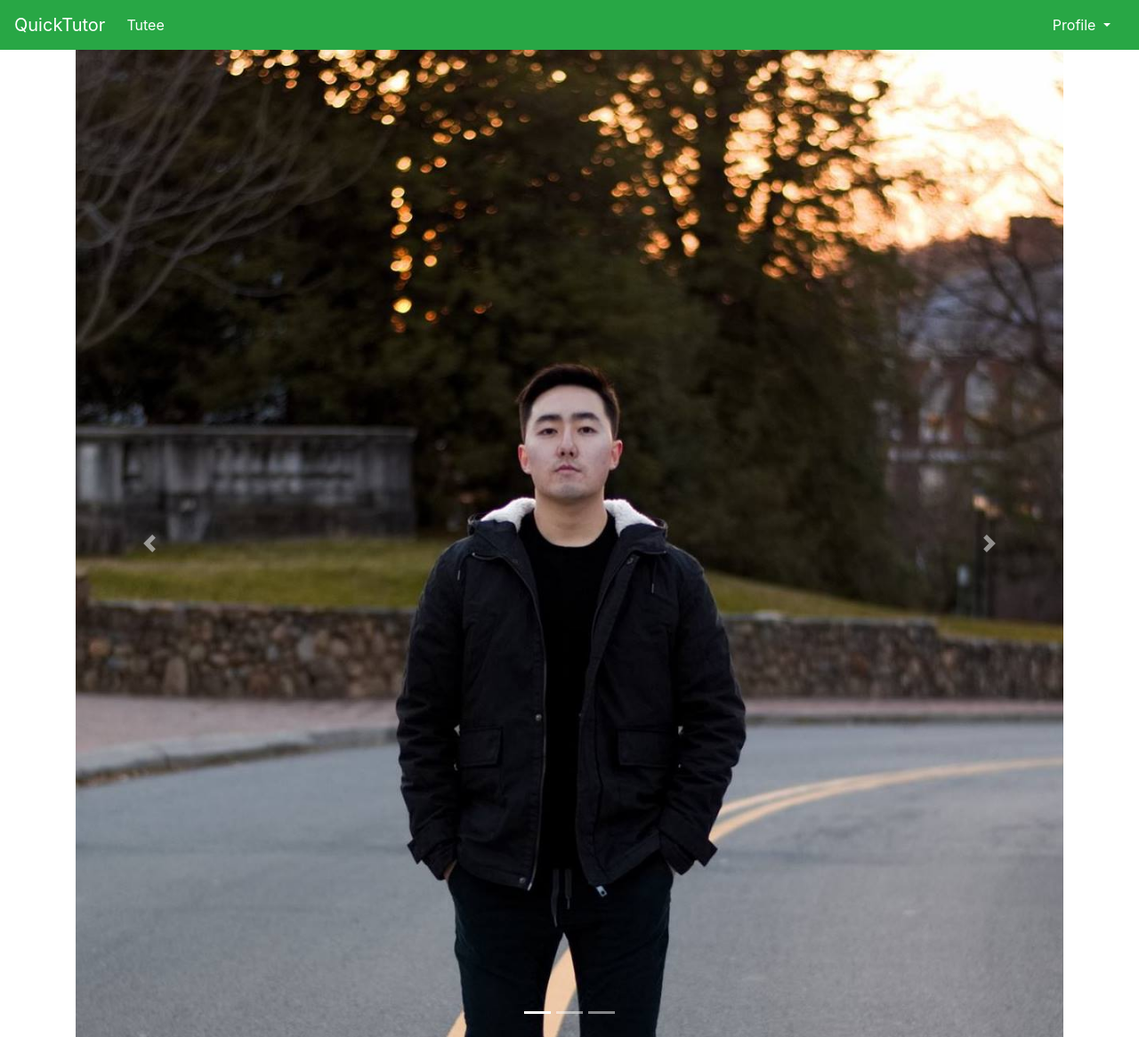
After one commit to yl2vv/Quick-Tutor, a Django app: page /results/ in a window 1280 px wide. The commit adds this page. Shown: the whole page at 89% size. Run offline with Django 3.2, Linux system fonts and the light colour scheme; some libraries are stand-ins or nearby versions.

Commit message:
Linked questions page to results page and started carousel

```diff
--- a/main/templates/main/question.html
+++ b/main/templates/main/question.html
@@ -47,7 +47,8 @@
                 <label for="comments">Additional Comments:</label>
                 <textarea class="form-control" id="comments" rows="3"></textarea>
               </div>
-            <button type="submit" class="btn btn-success">Submit</button>
+            <!-- <button href="results" type="submit" class="btn btn-success btn-lg btn-block" >Submit</button> -->
+            <a href="results" type="submit" class="btn btn-success btn-lg btn-block" role="button">Submit</a>
         </form>
     </div>
 </div>
--- /dev/null
+++ b/main/templates/main/results.html
@@ -0,0 +1,56 @@
+<script src="https://code.jquery.com/jquery-2.1.3.min.js"></script>
+<link rel="stylesheet" href="https://maxcdn.bootstrapcdn.com/bootstrap/4.4.1/css/bootstrap.min.css" integrity="sha384-Vkoo8x4CGsO3+Hhxv8T/Q5PaXtkKtu6ug5TOeNV6gBiFeWPGFN9MuhOf23Q9Ifjh" crossorigin="anonymous">
+<script src="js/bootstrap.min.js" crossorigin="anonymous"></script>
+
+<nav class="navbar navbar-expand-lg navbar-light bg-success">
+    <a class="navbar-brand text-white" href="#">QuickTutor</a>
+    <button class="navbar-toggler" type="button" data-toggle="collapse" data-target="#navbarSupportedContent" aria-controls="navbarSupportedContent" aria-expanded="false" aria-label="Toggle navigation">
+      <span class="navbar-toggler-icon"></span>
+    </button>
+
+    <div class="collapse navbar-collapse" id="navbarSupportedContent">
+      <ul class="navbar-nav mr-auto">
+        <li class="nav-item active">
+          <a class="nav-link text-white" href="#">Tutee <span class="sr-only">(current)</span></a>
+        </li>
+      </ul>
+      <div class="nav-item dropdown">
+        <a class="nav-link dropdown-toggle text-white" href="#" id="navbarDropdown" role="button" data-toggle="dropdown" aria-haspopup="true" aria-expanded="false">
+          Profile
+        </a>
+        <div class="dropdown-menu" aria-labelledby="navbarDropdown">
+          <a class="dropdown-item" href="#">Profile</a>
+          <a class="dropdown-item" href="#">Logout</a>
+        </div>
+      </div>
+    </div>
+</nav>
+
+<div class="container">
+  <div id="carouselExampleIndicators" class="carousel slide" data-ride="carousel">
+    <ol class="carousel-indicators">
+      <li data-target="#carouselExampleIndicators" data-slide-to="0" class="active"></li>
+      <li data-target="#carouselExampleIndicators" data-slide-to="1"></li>
+      <li data-target="#carouselExampleIndicators" data-slide-to="2"></li>
+    </ol>
+    <div class="carousel-inner">
+      <div class="carousel-item active">
+        <img class="d-block w-100" src="img/pic.jpg" alt="First slide">
+      </div>
+      <div class="carousel-item">
+        <img class="d-block w-100" src="..." alt="Second slide">
+      </div>
+      <div class="carousel-item">
+        <img class="d-block w-100" src="..." alt="Third slide">
+      </div>
+    </div>
+    <a class="carousel-control-prev" href="#carouselExampleIndicators" role="button" data-slide="prev">
+      <span class="carousel-control-prev-icon" aria-hidden="true"></span>
+      <span class="sr-only">Previous</span>
+    </a>
+    <a class="carousel-control-next" href="#carouselExampleIndicators" role="button" data-slide="next">
+      <span class="carousel-control-next-icon" aria-hidden="true"></span>
+      <span class="sr-only">Next</span>
+    </a>
+  </div>
+</div>
--- a/main/urls.py
+++ b/main/urls.py
@@ -5,4 +5,5 @@ from . import views
 app_name = 'question'
 urlpatterns = [
     path('', views.question, name='question'),
+    path('results/', views.results, name='results')
 ]
--- a/main/views.py
+++ b/main/views.py
@@ -7,3 +7,6 @@ from django.template import loader
 
 def question(request):
     return render(request, 'main/question.html')
+
+def results(request):
+    return render(request, 'main/results.html')
```
Also changed, not shown: main/img/pic.jpg (added), 2 other files.
